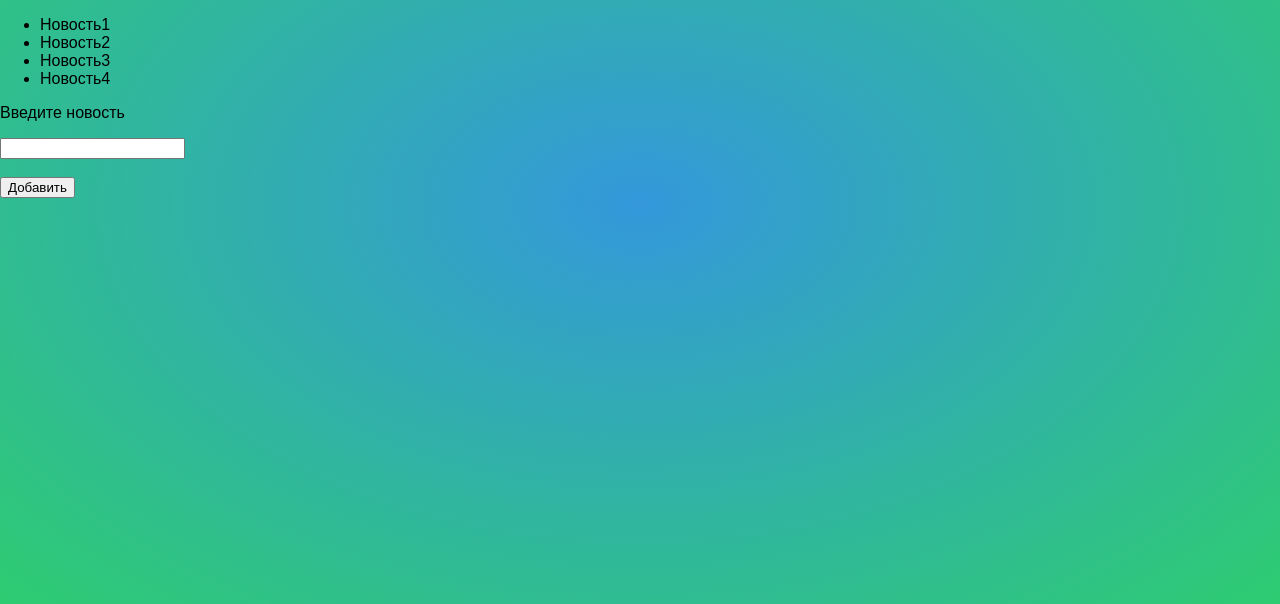
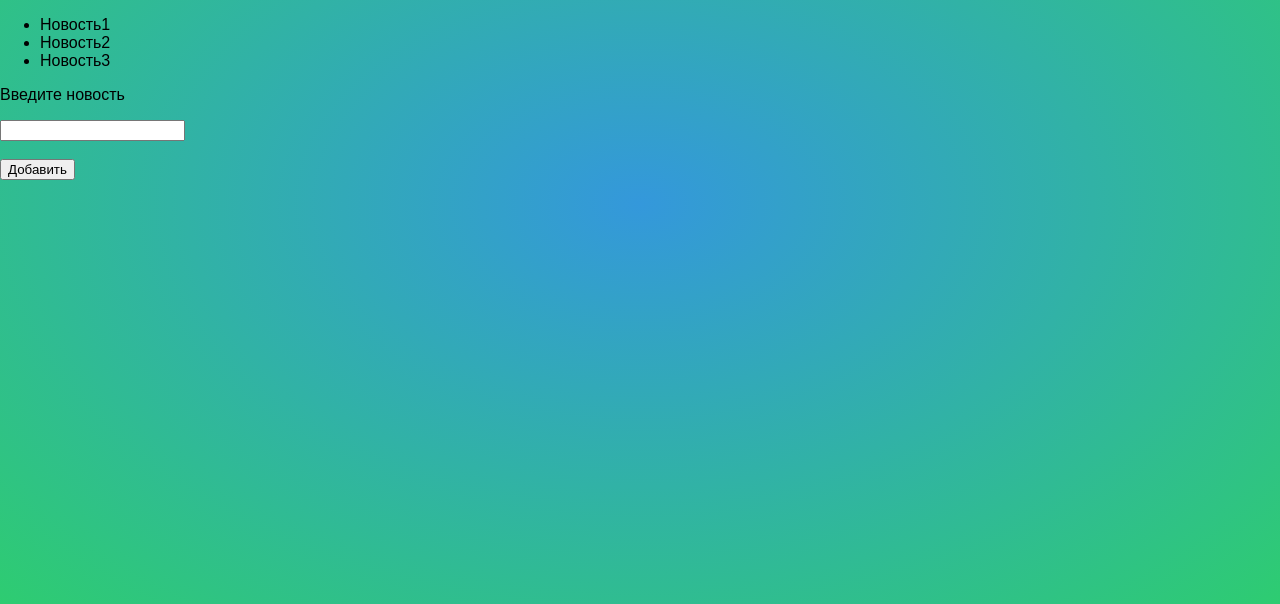
Before and after one commit to pavluiiikoglz/frontend, a plain HTML site: page index.html in a window 1280 px wide. Shown: the part 196-800 px from the top of the page. Drawn offline with Linux system fonts and the light colour scheme.

Commit message:
workspace

```diff
--- a/index.html
+++ b/index.html
@@ -26,7 +26,6 @@
     <li>Новость1</li>
     <li>Новость2</li>
     <li>Новость3</li>
-    <li>Новость4</li>
  </ul>
 
  <p>Введите новость</p><input type="text" name="news">
```
